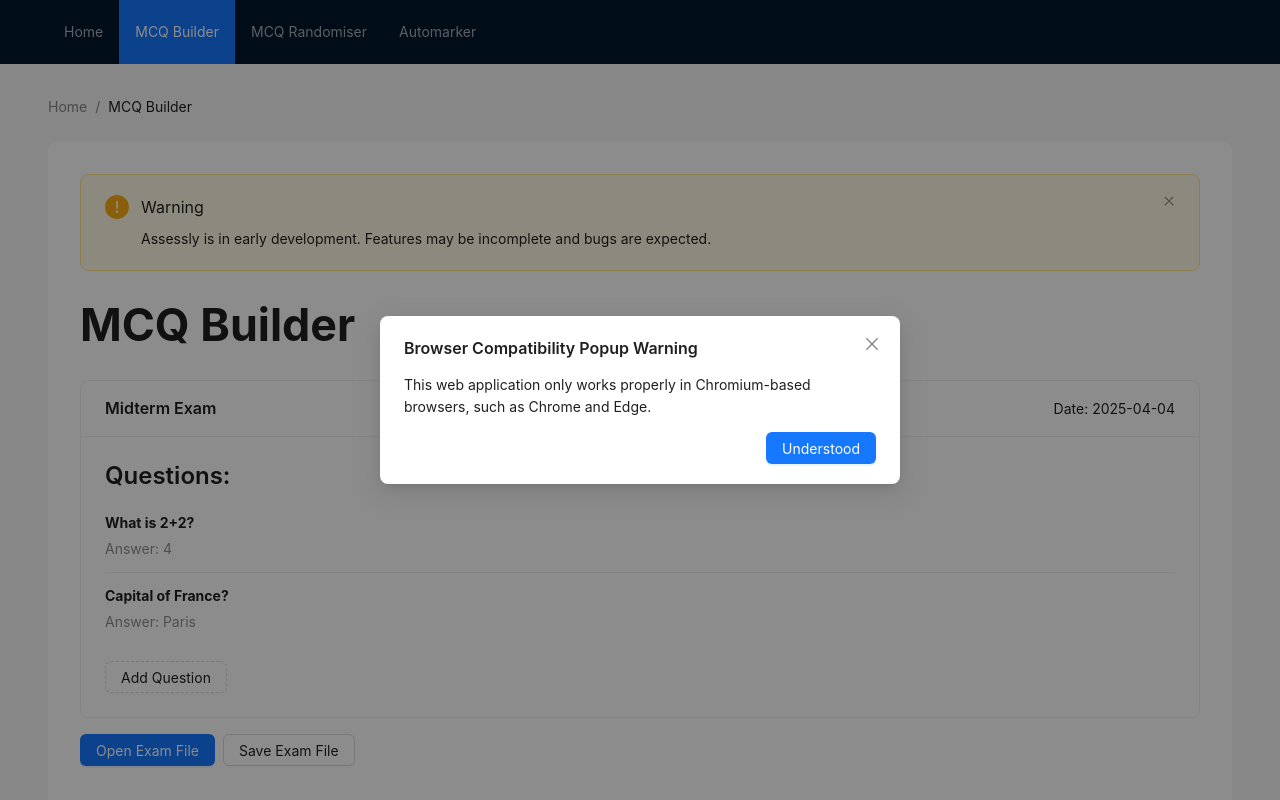
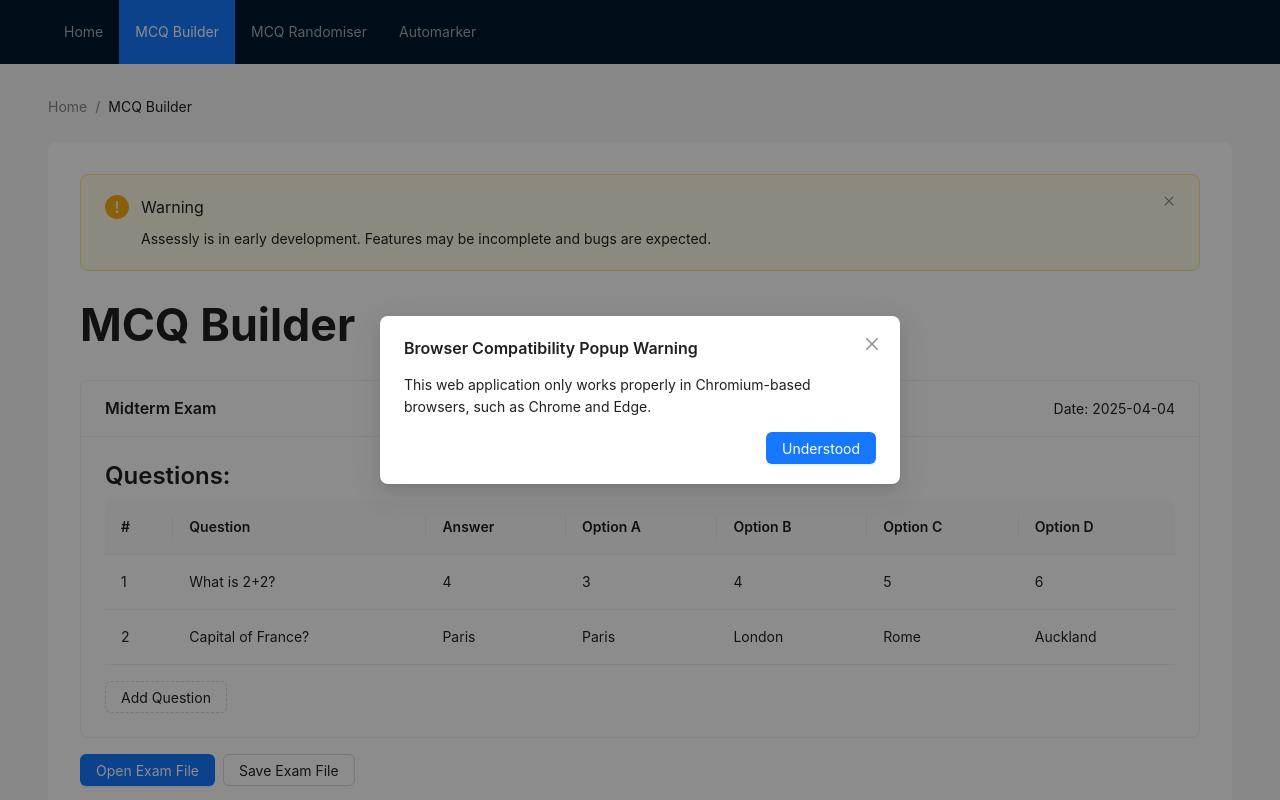
Before and after one commit to uoa-compsci399-2025-s1/capstone-project-2025-s1-team-11, a React (Vite) app in the folder frontend/: page / in a window 1280 px wide. Shown: the top 800 px of the page. Built offline with nearby package versions, Linux system fonts and the light colour scheme.

Commit message:
Table Formatting
Changed the formatting of questions from a list to a table with multiple options.

```diff
--- a/frontend/src/pages/ExamPageFS.jsx
+++ b/frontend/src/pages/ExamPageFS.jsx
@@ -1,5 +1,5 @@
 import React, { useState } from "react";
-import { Button, Space, Card, List, Typography, Alert } from 'antd';
+import { Button, Space, Card, List, Typography, Alert, Table } from 'antd';
 import Exam from "../models/ExamFS.js";
 import { Question } from "../models/QuestionFS.js";
 import { openExamFile, saveExamToFile } from "../services/fileSystemAccess.js";
@@ -8,8 +8,8 @@ const ExamPageFS = () => {
     // Initialize with a default exam in case no file is loaded yet.
     const [exam, setExam] = useState(
         new Exam("Midterm Exam", "2025-04-04", [
-            new Question(1, "What is 2+2?", "4", ["3", "4", "5"]),
-            new Question(2, "Capital of France?", "Paris", ["Paris", "London", "Rome"]),
+            new Question(1, "What is 2+2?", "4", ["3", "4", "5", "6"]),
+            new Question(2, "Capital of France?", "Paris", ["Paris", "London", "Rome", "Auckland"]),
         ])
     );
     const [fileHandle, setFileHandle] = useState(null);
@@ -44,6 +44,55 @@ const ExamPageFS = () => {
         setExam(updatedExam);
     };
 
+    const tableData = exam.questions.map((q, index) => ({
+        key: q.id,
+        number: index + 1,
+        questionText: q.questionText,
+        answer: q.answer,
+        optionA: q.options[0] || '',
+        optionB: q.options[1] || '',
+        optionC: q.options[2] || '',
+        optionD: q.options[3] || '',
+    }));
+
+    const tableColumns = [
+        {
+            title: '#',
+            dataIndex: 'number',
+            key: 'number',
+        },
+        {
+            title: 'Question',
+            dataIndex: 'questionText',
+            key: 'questionText',
+        },
+        {
+            title: 'Answer',
+            dataIndex: 'answer',
+            key: 'answer',
+        },
+        {
+            title: 'Option A',
+            dataIndex: 'optionA',
+            key: 'optionA',
+        },
+        {
+            title: 'Option B',
+            dataIndex: 'optionB',
+            key: 'optionB',
+        },
+        {
+            title: 'Option C',
+            dataIndex: 'optionC',
+            key: 'optionC',
+        },
+        {
+            title: 'Option D',
+            dataIndex: 'optionD',
+            key: 'optionD',
+        },
+    ];
+
     return (
         <div>
             <Alert
@@ -54,29 +103,22 @@ const ExamPageFS = () => {
                 closable
             />
             <h1>MCQ Builder</h1>
-        <Card title={exam.title} extra={<span>Date: {exam.date}</span>}>
-            <Typography.Title level={3} style={{ margin: '0', paddingBottom: '8px'}}>Questions:</Typography.Title>
-            <List
-                itemLayout="horizontal"
-                dataSource={exam.questions}
-                renderItem={(q) => (
-                    <List.Item>
-                        <List.Item.Meta
-                            title={q.questionText}
-                            description={`Answer: ${q.answer}`}
-                        />
-                    </List.Item>
-                )}
+            <Card title={ exam.title } extra={ <span>Date: { exam.date }</span> }>
+                <Typography.Title level={ 3 } style={{ margin: '0', paddingBottom: '8px' }}>Questions:</Typography.Title>
+                <Table
+                    dataSource={ tableData }
+                    columns={ tableColumns }
+                    pagination={ false }
                 />
                 <Space style={{ marginTop: '16px' }}>
-                <Button type="dashed" onClick={handleAddQuestion}>Add Question</Button>
+                    <Button type="dashed" onClick={ handleAddQuestion }>Add Question</Button>
                 </Space>
             </Card>
             <Space style={{ marginTop: '16px' }}>
-            <Button type="primary" onClick={handleOpenFile}>
+                <Button type="primary" onClick={ handleOpenFile }>
                     Open Exam File
                 </Button>
-            <Button onClick={handleSaveFile}>Save Exam File</Button>
+                <Button onClick={ handleSaveFile }>Save Exam File</Button>
             </Space>
         </div>
     );
```
Also changed, not shown: 1 other file (tests, documents, lock files or other folders). Lines whose indentation alone changed are shown as unchanged.
